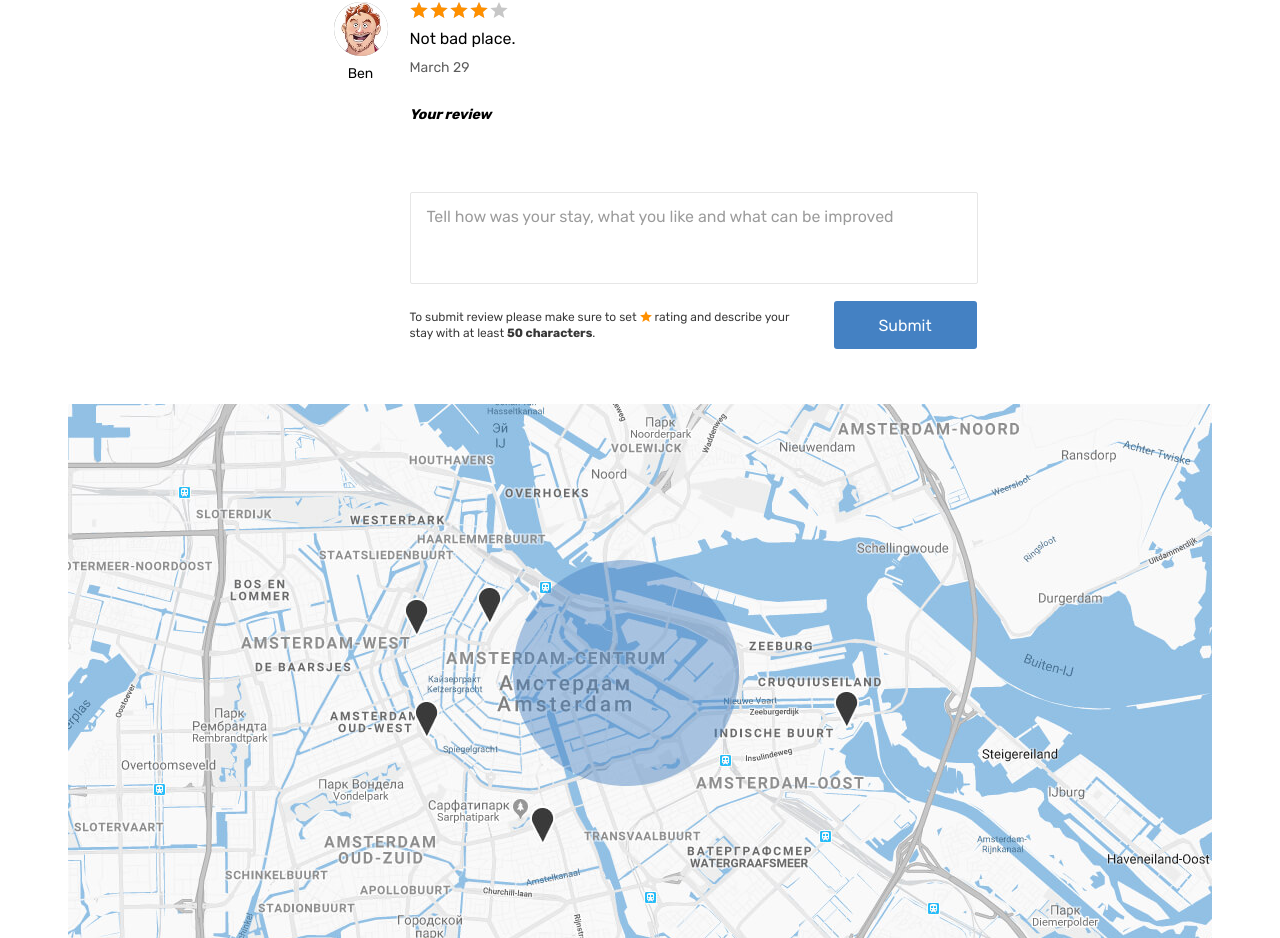
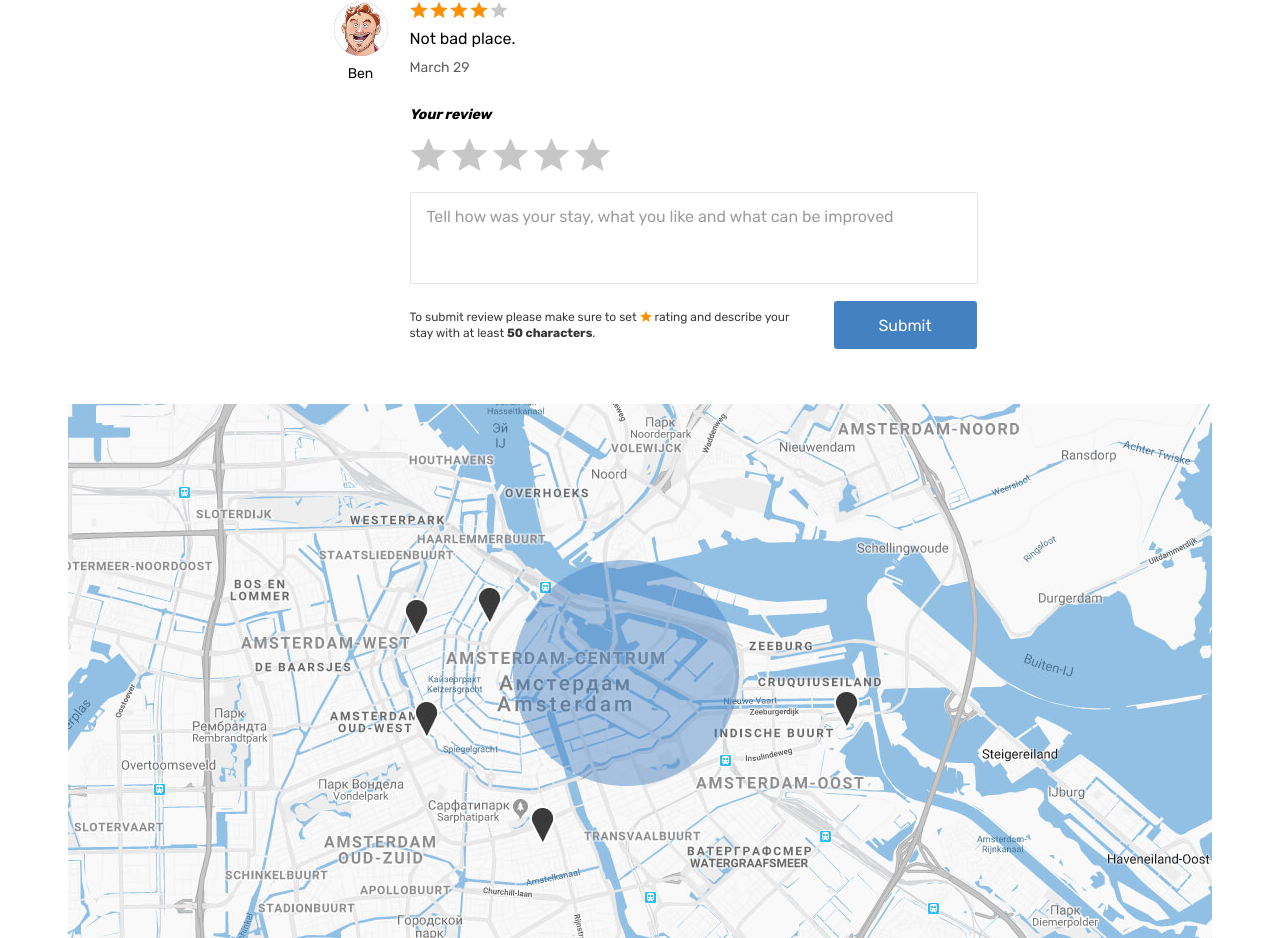
Before and after one commit to RomanBass/1430065-six-cities-10, a React (Create React App) app in the folder project/: page /offer/1 in a window 1280 px wide. Shown: the part 1329-2267 px from the top of the page. Built offline with nearby package versions, Linux system fonts and the light colour scheme.

Commit message:
правит звёзды в форме

```diff
--- a/project/src/components/form/form.tsx
+++ b/project/src/components/form/form.tsx
@@ -25,7 +25,7 @@ function Form(props: FormProps): JSX.Element {
         />
         <label htmlFor={`${rating.starsNumber}-stars`} className="reviews__rating-label form__rating-label" title={rating.description}>
           <svg className="form__star-image" width="37" height="33">
-            <use xlinkHref="#icon-star"></use>
+            <use xlinkHref="img/sprite.svg#icon-star"></use>
           </svg>
         </label>
       </Fragment>
```
